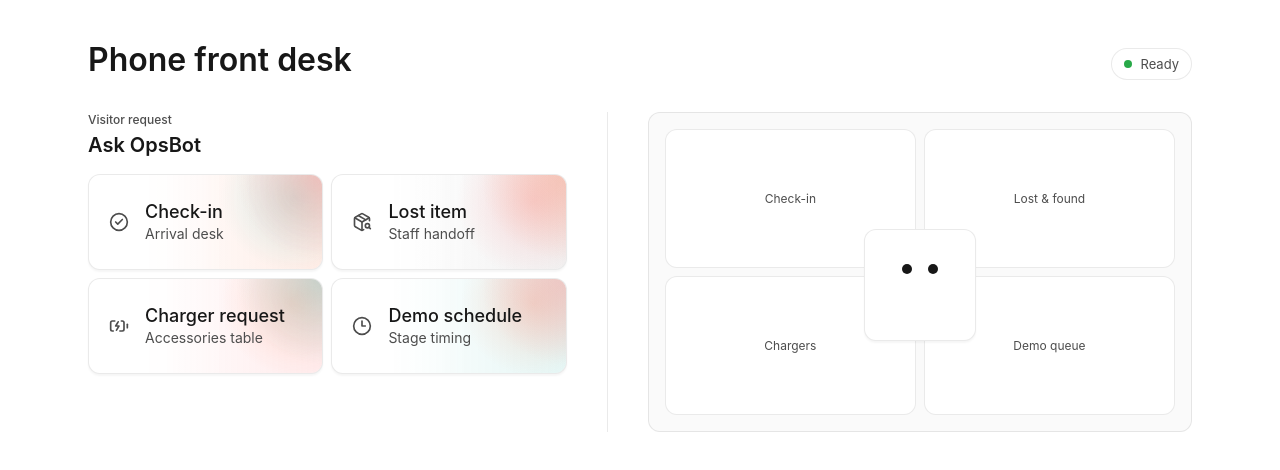
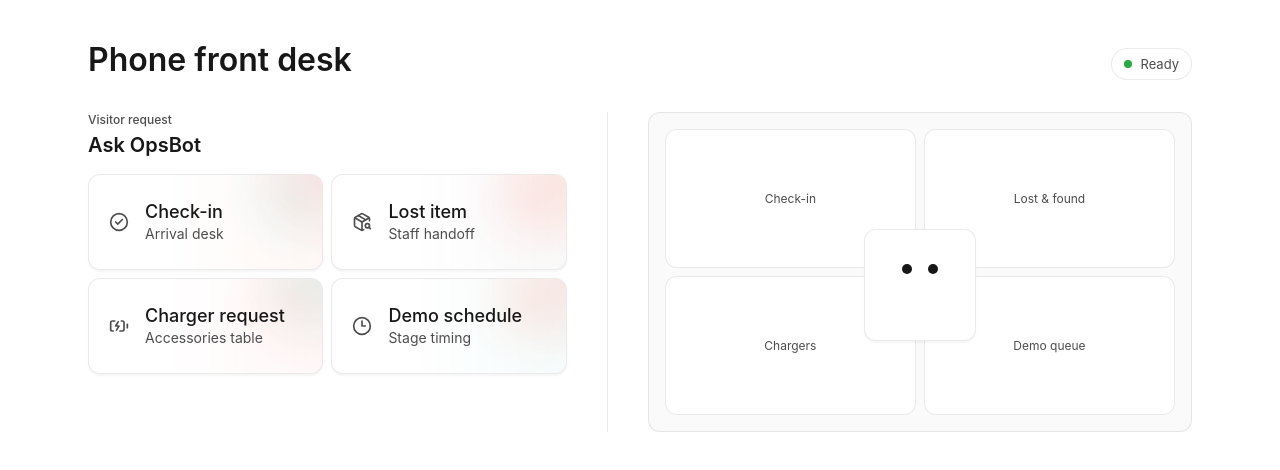
Before and after one commit to borjasolerme/opsbot, a Next.js app: page / in a window 1280 px wide. Shown: the top 470 px of the page. Built offline with nearby package versions, Linux system fonts and the light colour scheme.

Commit message:
Soften intent button gradients

```diff
--- a/components/OpsBotConsole.tsx
+++ b/components/OpsBotConsole.tsx
@@ -31,13 +31,13 @@ const intentIcons: Record<IntentId, ComponentType<{ className?: string }>> = {
 
 const intentButtonGradients: Record<IntentId, string> = {
   check_in:
-    "before:bg-[radial-gradient(circle_at_100%_0%,rgba(255,90,95,0.28),transparent_34%),radial-gradient(circle_at_88%_24%,rgba(0,166,153,0.16),transparent_34%),linear-gradient(to_left,rgba(252,100,45,0.12),transparent_78%)]",
+    "before:bg-[radial-gradient(circle_at_100%_0%,rgba(255,90,95,0.14),transparent_32%),radial-gradient(circle_at_88%_24%,rgba(0,166,153,0.08),transparent_32%),linear-gradient(to_left,rgba(252,100,45,0.06),transparent_76%)]",
   lost_item:
-    "before:bg-[radial-gradient(circle_at_100%_0%,rgba(252,100,45,0.24),transparent_34%),radial-gradient(circle_at_86%_28%,rgba(255,90,95,0.20),transparent_36%),linear-gradient(to_left,rgba(118,118,118,0.10),transparent_78%)]",
+    "before:bg-[radial-gradient(circle_at_100%_0%,rgba(252,100,45,0.12),transparent_32%),radial-gradient(circle_at_86%_28%,rgba(255,90,95,0.10),transparent_34%),linear-gradient(to_left,rgba(118,118,118,0.05),transparent_76%)]",
   charger_request:
-    "before:bg-[radial-gradient(circle_at_100%_0%,rgba(0,166,153,0.22),transparent_34%),radial-gradient(circle_at_88%_24%,rgba(252,100,45,0.18),transparent_34%),linear-gradient(to_left,rgba(255,90,95,0.12),transparent_78%)]",
+    "before:bg-[radial-gradient(circle_at_100%_0%,rgba(0,166,153,0.11),transparent_32%),radial-gradient(circle_at_88%_24%,rgba(252,100,45,0.09),transparent_32%),linear-gradient(to_left,rgba(255,90,95,0.06),transparent_76%)]",
   demo_schedule:
-    "before:bg-[radial-gradient(circle_at_100%_0%,rgba(255,90,95,0.24),transparent_34%),radial-gradient(circle_at_86%_26%,rgba(252,100,45,0.18),transparent_34%),linear-gradient(to_left,rgba(0,166,153,0.10),transparent_78%)]"
+    "before:bg-[radial-gradient(circle_at_100%_0%,rgba(255,90,95,0.12),transparent_32%),radial-gradient(circle_at_86%_26%,rgba(252,100,45,0.09),transparent_32%),linear-gradient(to_left,rgba(0,166,153,0.05),transparent_76%)]"
 };
 
 export function OpsBotConsole() {
@@ -145,7 +145,7 @@ export function OpsBotConsole() {
               return (
                 <Button
                   className={cn(
-                    "relative h-24 justify-start gap-4 overflow-hidden border bg-background px-5 text-left transition-transform before:pointer-events-none before:absolute before:inset-0 before:content-[''] before:[mask-image:linear-gradient(to_left,black_0%,black_42%,transparent_100%)] hover:bg-background active:translate-y-px [&_svg]:size-5",
+                    "relative h-24 justify-start gap-4 overflow-hidden border bg-background px-5 text-left shadow-xs transition-[background-color,border-color,box-shadow,transform] before:pointer-events-none before:absolute before:inset-0 before:opacity-80 before:transition-opacity before:content-[''] before:[mask-image:linear-gradient(to_left,black_0%,black_38%,transparent_100%)] hover:-translate-y-0.5 hover:border-[#ff5a5f]/30 hover:bg-background hover:shadow-[0_10px_24px_-20px_rgba(255,90,95,0.45)] hover:before:opacity-100 active:translate-y-px [&_svg]:size-5",
                     intentButtonGradients[option.id],
                     lastIntent === option.id && "border-ring bg-blue-50 hover:bg-blue-50"
                   )}
```
